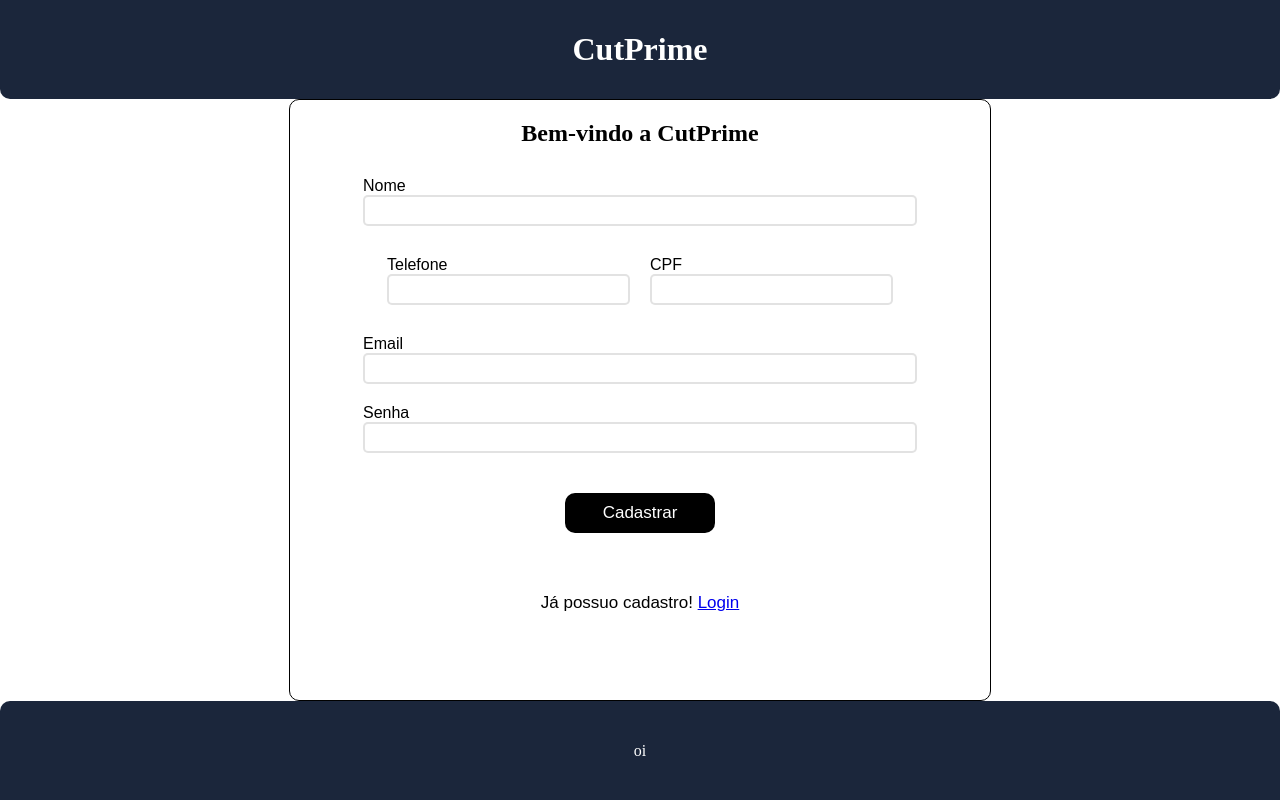
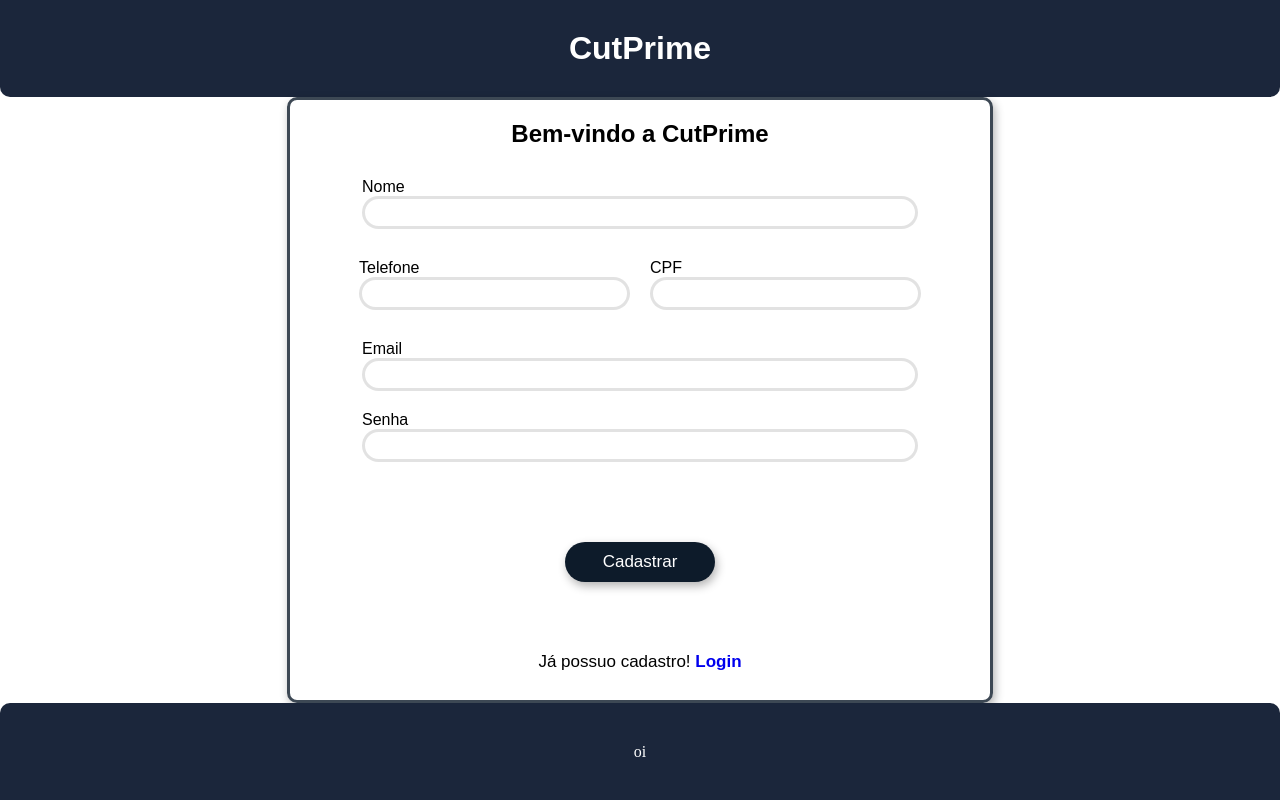
Before and after one commit to netinhu03/cutPrimeAPL, a PHP site: page /cadastroCli.php in a window 1280 px wide. Run offline with PHP 8.4, Linux system fonts and the light colour scheme.

Commit message:
Tela de cadastro de cliente finalizada

```diff
--- a/cadastroCli.php
+++ b/cadastroCli.php
@@ -22,9 +22,9 @@ if($_SERVER['REQUEST_METHOD'] === "POST"){
     <header>
         <h1>CutPrime</h1>
     </header>
-<main id="paiCadastroCli">
-    <form action="cadastroCli.php" method="post" enctype="multipart/form-data">
-        <h2 style="text-align: center;">Bem-vindo a CutPrime</h2>
+<main>
+    <form method="post" enctype="multipart/form-data">
+        <h2>Bem-vindo a CutPrime</h2>
         <div class="divInput">
         <label for="nome">Nome</label>
         <input id="nome" class="nomeCli" type="text" name="cliente[nome]">
@@ -48,7 +48,7 @@ if($_SERVER['REQUEST_METHOD'] === "POST"){
             <input id="senha" type="password" name="cliente[senha]">
         </div>
         <button name="cadastrar">Cadastrar</button>
-        <p>Já possuo cadastro! <a href="login.php">Login</a></p>
+        <p>Já possuo cadastro! <a href="login.php"><strong>Login</strong></a></p>
     </form>
 
 </main>
--- a/css/cadastroCli.css
+++ b/css/cadastroCli.css
@@ -13,6 +13,7 @@ body{
 header{
     display: flex;
     background-color: #1b263b;
+    font-family: Arial, Helvetica, sans-serif;
     color: white;
     height: 115px;
     border-radius: 0px 0px 10px 10px;
@@ -31,14 +32,16 @@ form{
     display: flex;
     align-items: center;
     flex-direction: column;
-    border: 1px solid black;
+    border: 3px solid #0d1b2acc;
     width:700px;
     height: 600px;
     border-radius:10px;
+    box-shadow: 2px 4px 10px rgba(0, 0, 0, 0.3);
 }
 
 form h2{
     padding: 20px;
+    font-family: Arial, Helvetica, sans-serif;
 }
 
 .divTelCPF{
@@ -52,6 +55,7 @@ form h2{
     margin: 10px;
     display: flex;
     flex-direction: column;
+    border-radius: 20px;
     justify-content: center;
     font-family: Arial, Helvetica, sans-serif;
 }
@@ -62,27 +66,33 @@ form h2{
 }
 
 input{
-    border: 2px solid #c3c3c37c;
-    border-radius: 5px;
+    border: 3px solid #c3c3c37c;
+    border-radius: 20px;
     font-size: 15px;
     padding: 5px 20px;
+    width: 225px;
 }
 
 button{
-    margin: 30px;
+    margin: 70px;
     border: none;
     width: 150px;
     height: 40px;
-    border-radius: 10px;
-    background-color: black;
+    border-radius: 50px;
+    background-color: #0d1b2a;
     color: white;
     font-size: 17px;
+    box-shadow: 2px 4px 10px rgba(0, 0, 0, 0.3);
 }
 
 p{
-    margin: 30px;
+    margin: 0px;
     font-size: 17px;
     font-family: Arial, Helvetica, sans-serif;
+}
+
+p a{
+    text-decoration: none;
 }
 
 footer{
--- a/css/index.css
+++ b/css/index.css
@@ -39,8 +39,8 @@ header a{
 .btn {
     margin: 30px;
     display: flex;
-    justify-content: center;     /* Alinha horizontalmente */
-    align-items: center;         /* Alinha verticalmente */
+    justify-content: center;
+    align-items: center;
     background-color: white;
     border: 1px solid white;
     border-color: white;
```
